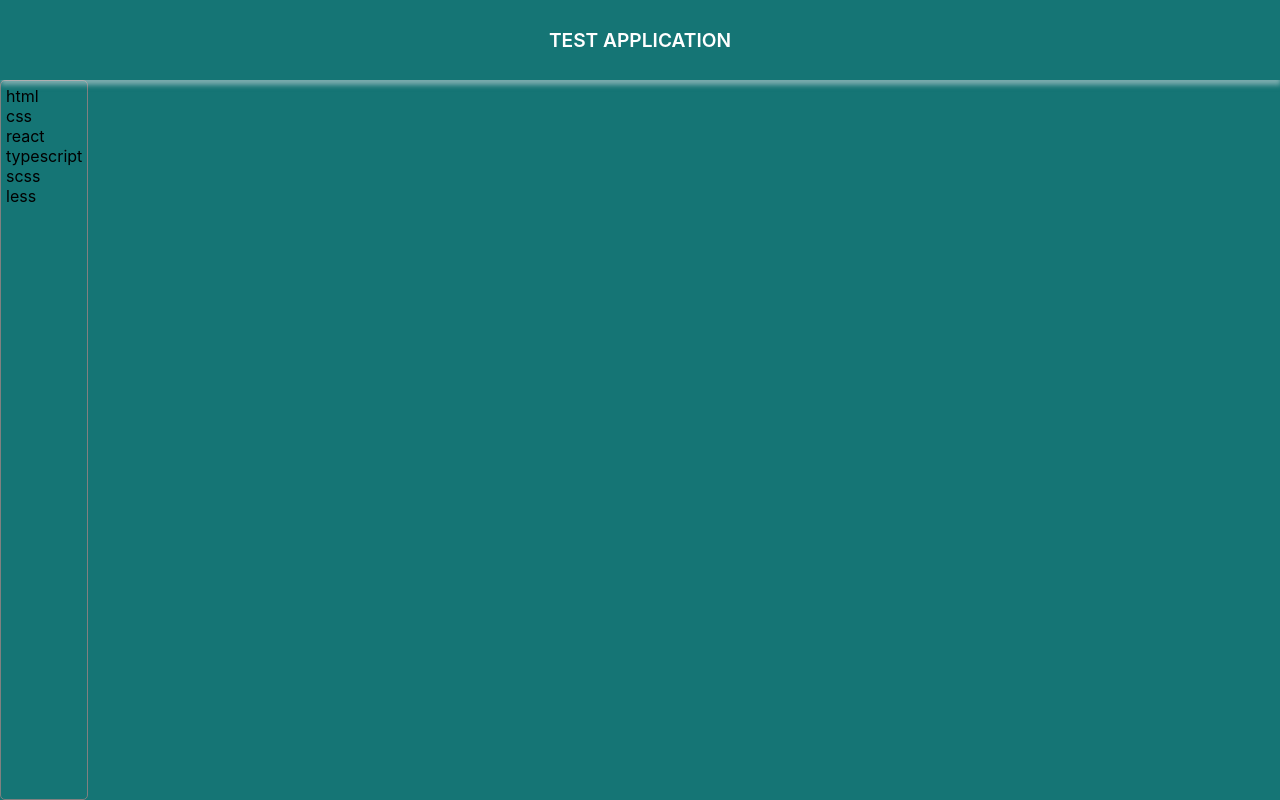
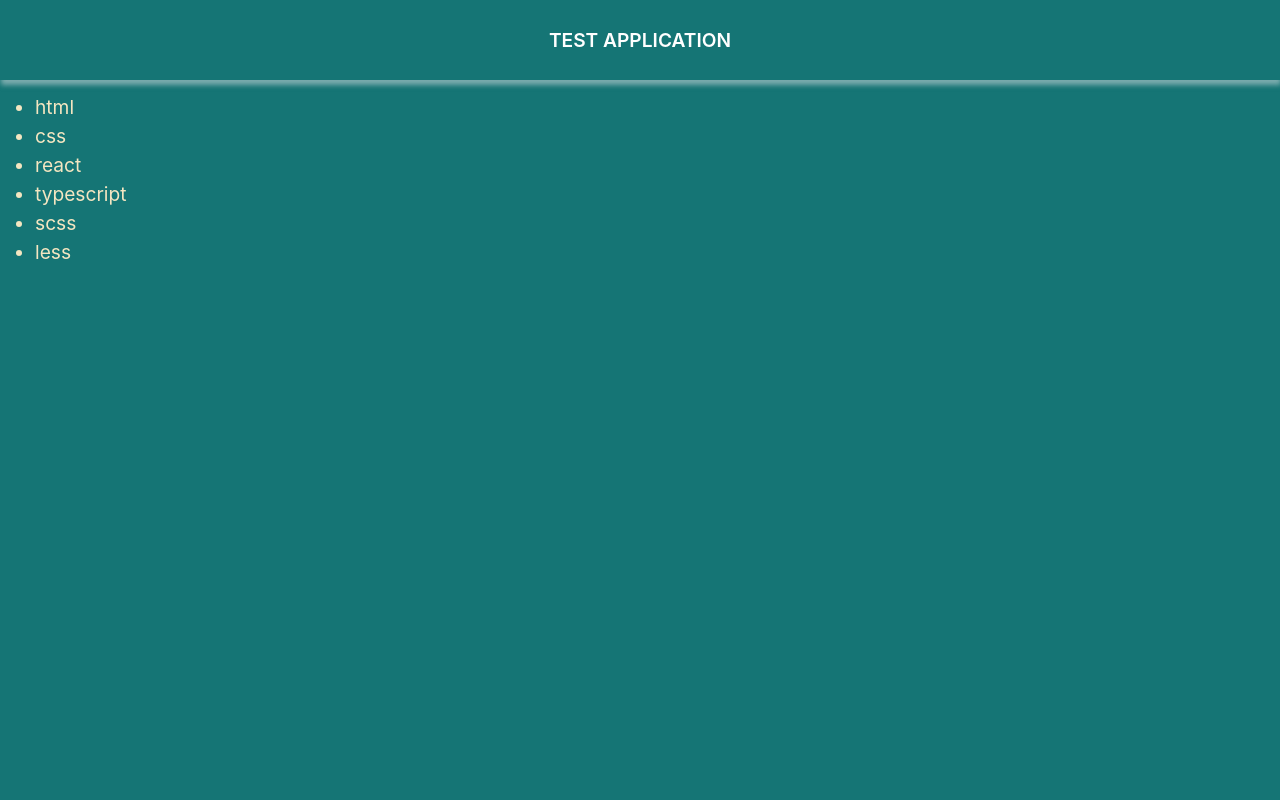
Before and after one commit to Aluminaze/test-jest-app, a React (Create React App) app: page / in a window 1280 px wide. Built offline with nearby package versions, Linux system fonts and the light colour scheme.

Commit message:
update styles for List component

```diff
--- a/src/components/List/List.module.css
+++ b/src/components/List/List.module.css
@@ -1,5 +1,17 @@
 .list {
   padding: 5px;
-  border: 1px solid gray;
   border-radius: 5px;
+  padding: 10px 25px;
 }
+
+.listItem {
+  color: #f4e6c1;
+  margin: 5px 10px;
+  font-size: 1.2rem;
+  cursor: pointer;
+  transition: all 0.3s ease-out;
+}
+
+.listItem:hover {
+  transform: scale(1.1);
+}
--- a/src/components/List/List.tsx
+++ b/src/components/List/List.tsx
@@ -12,7 +12,9 @@
     return (
       <ul className={classes.list}>
         {items.map((item: string) => (
-          <li key={item}>{item}</li>
+          <li className={classes.listItem} key={item}>
+            {item}
+          </li>
         ))}
       </ul>
     );
```
